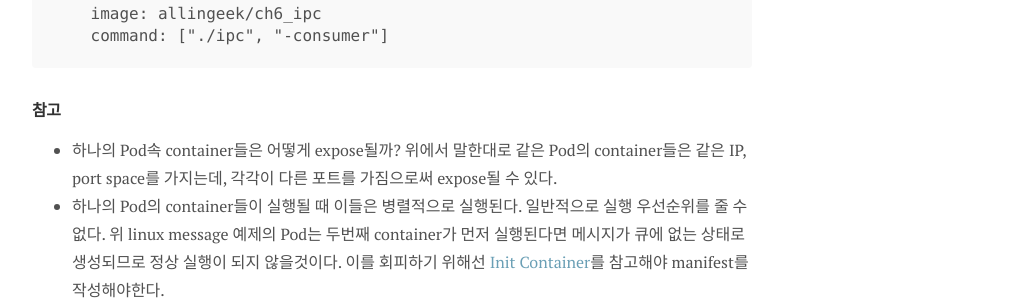
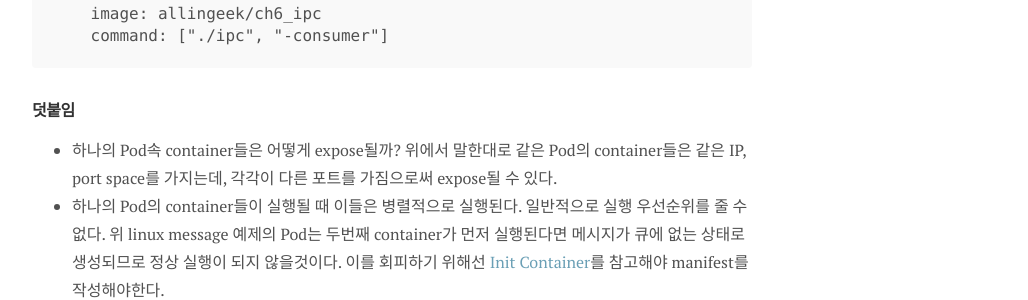
Before and after one commit to jini-lee/jini-lee.github.com, a Jekyll site: the page built from _posts/kubernetes/2020-10-23-multi-container-pod.md, in a window 1280 px wide and 900 px high, scrolled down 1339 px. Shown: the part 250-550 px from the top of the window, without its empty margins (248-1276 px from the left). Built offline with Jekyll 4.4.1, drawn with Linux system fonts in a browser that asks for light colours; nearby versions of some CDN libraries; comment, search, counter and statistics services are not loaded.

Commit message:
Edit Multiple container pod

````diff
--- a/_posts/kubernetes/2020-10-23-multi-container-pod.md
+++ b/_posts/kubernetes/2020-10-23-multi-container-pod.md
@@ -45,7 +45,7 @@ spec:
     command: ["./ipc", "-consumer"]
 ```
 
-### 참고
+### 덧붙임
 
 - 하나의 Pod속 container들은 어떻게 expose될까? 위에서 말한대로 같은 Pod의 container들은 같은 IP, port space를 가지는데, 각각이 다른 포트를 가짐으로써 expose될 수 있다.
 - 하나의 Pod의 container들이 실행될 때 이들은 병렬적으로 실행된다. 일반적으로 실행 우선순위를 줄 수 없다. 위 linux message 예제의 Pod는 두번째 container가 먼저 실행된다면 메시지가 큐에 없는 상태로 생성되므로 정상 실행이 되지 않을것이다. 이를 회피하기 위해선 [Init Container](https://kubernetes.io/docs/concepts/workloads/pods/init-containers/)를 참고해야 manifest를 작성해야한다.
````
